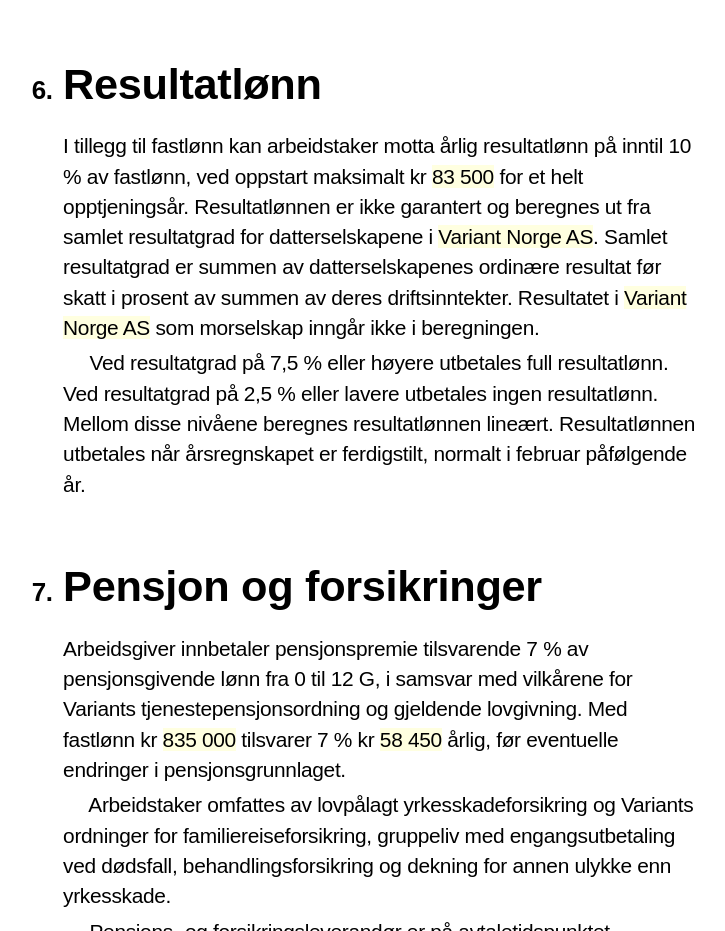
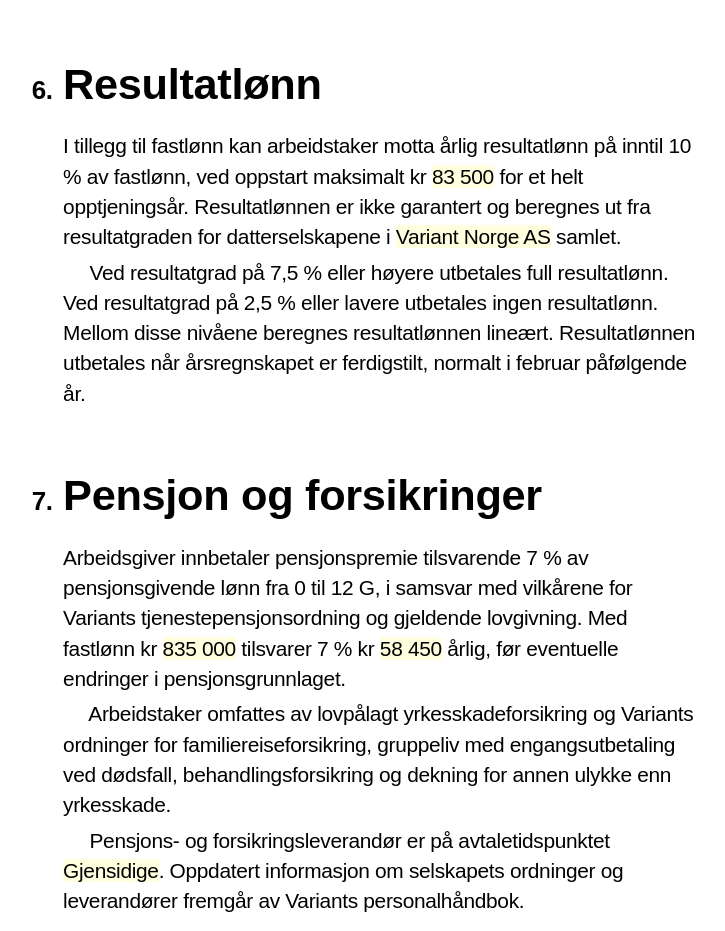
Before and after one commit to varianter/dokument-mal, a plain HTML site: page avtaler/norge/arbeidsavtaler/ansettelse-fastlonn.html in a window 1280 px wide. Shown: the part 2728-3659 px from the top of the page, without its empty margins (180-905 px from the left). Drawn offline with Linux system fonts and the light colour scheme.

Commit message:
Forenkle ordlyd om resultatgrad for datterselskapene

```diff
--- a/avtaler/norge/arbeidsavtaler/ansettelse-fastlonn.html
+++ b/avtaler/norge/arbeidsavtaler/ansettelse-fastlonn.html
@@ -158,12 +158,8 @@
             inntil 10 % av fastlønn, ved oppstart maksimalt kr
             <v-field title="Maks resultatlønn">83 500</v-field> for et helt
             opptjeningsår. Resultatlønnen er ikke garantert og beregnes ut fra
-            samlet resultatgrad for datterselskapene i
-            <v-field title="Selskapet">Variant Norge AS</v-field>. Samlet
-            resultatgrad er summen av datterselskapenes ordinære resultat før
-            skatt i prosent av summen av deres driftsinntekter. Resultatet i
-            <v-field title="Selskapet">Variant Norge AS</v-field> som morselskap
-            inngår ikke i beregningen.
+            resultatgraden for datterselskapene i
+            <v-field title="Selskapet">Variant Norge AS</v-field> samlet.
           </p>
           <p>
             Ved resultatgrad på 7,5 % eller høyere utbetales full resultatlønn.
```
